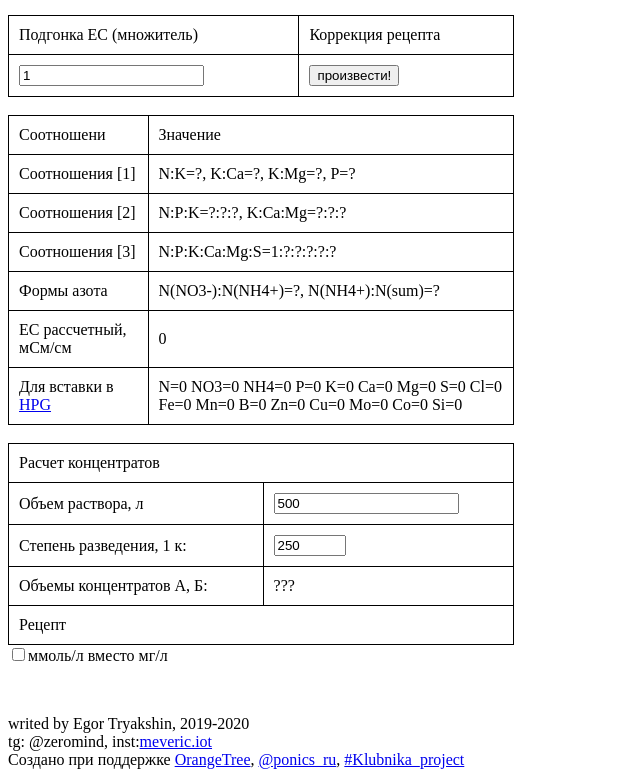
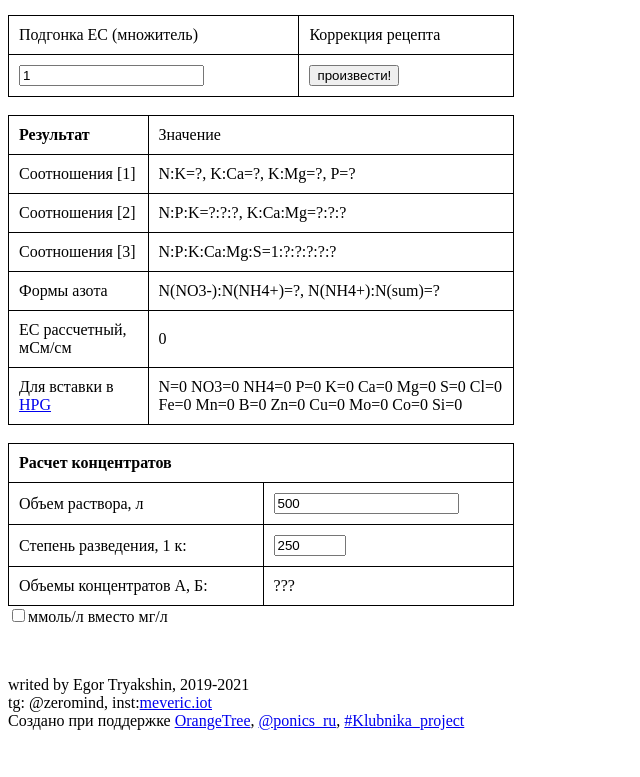
Before and after one commit to zrmnd/npkcalc, a plain HTML site: page index.html in a window 1280 px wide. Shown: the part 1184-1961 px from the top of the page, without its empty margins (0-640 px from the left). After the commit the page ends 1922 px from the top, so only its background shows below. Drawn offline with Linux system fonts and the light colour scheme.

Commit message:
cosmetic fixes

```diff
--- a/index.html
+++ b/index.html
@@ -871,11 +871,11 @@
         var feedingPower = document.getElementById("feedingPower").value;
         var resVol = solutionVol / feedingPower;
         document.getElementById("feedingVolume").innerHTML = `${+resVol.toFixed(1)}л + ${+resVol.toFixed(1)}л`;
-        var res = '';
+        var res = '<tr><td colspan="2"><b>Рецепт</b></td></tr>';
 
         selectedFertilizersModel.forEach(function(item, index) {
             if (item.selected == true) {
-                res += `<tr><td>${fertilizers[index].name}</td><td>${+(item.concentration*solutionVol/1000).toFixed(1)}</td></tr>`;
+                res += `<tr><td>${fertilizers[index].name}, г</td><td>${+(item.concentration*solutionVol/1000).toFixed(1)}</td></tr>`;
             }
         });
         document.getElementById("feedingResult").innerHTML = res;
@@ -922,7 +922,7 @@
     <table style="width:40%">
         <thead>
             <tr>
-                <td>Соотношени</td>
+                <td><b>Результат</b></td>
                 <td>Значение</td>
             </tr>
         </thead>
@@ -969,7 +969,7 @@
     <table style="width:40%">
         <thead>
             <tr>
-                <td colspan="2">Расчет концентратов</td>
+                <td colspan="2"><b>Расчет концентратов</b></td>
                 <!--td>Коррекция рецепта</td-->
             </tr>
         </thead>
@@ -988,9 +988,7 @@
                 <td>Объемы концентратов А, Б:</td>
                 <td id="feedingVolume">???</td>
             </tr>
-            <tr>
-                <td colspan="2">Рецепт</td>
-            </tr>
+
         </tbody>
     </table>
 
@@ -1005,7 +1003,7 @@
         </p>
     </form>
 
-    writed by Egor Tryakshin, 2019-2020 <br> tg: @zeromind, inst:<a href="https://instagram.com/meveric.iot">meveric.iot</a><br> Создано при поддержке <a href="https://otree.ru/">OrangeTree</a>, <a href="https://t.me/ponics_ru">@ponics_ru</a>, <a href="https://t-do.ru/joinchat/Ef_eu0bCIkePVJ4-LOLRGQ">
+    writed by Egor Tryakshin, 2019-2021 <br> tg: @zeromind, inst:<a href="https://instagram.com/meveric.iot">meveric.iot</a><br> Создано при поддержке <a href="https://otree.ru/">OrangeTree</a>, <a href="https://t.me/ponics_ru">@ponics_ru</a>, <a href="https://t-do.ru/joinchat/Ef_eu0bCIkePVJ4-LOLRGQ">
 		#Klubnika_project</a>
 
 </body>
```
